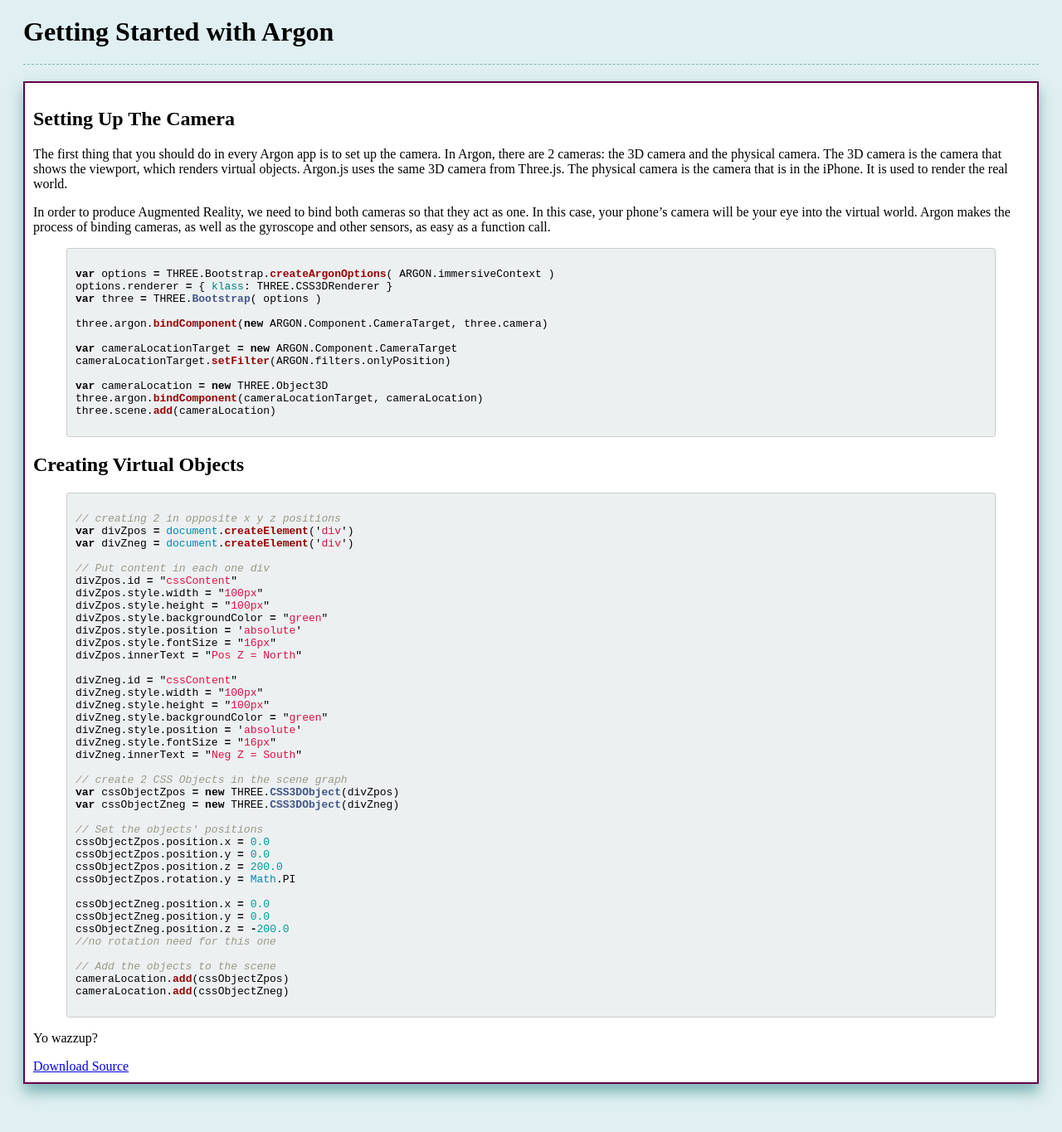
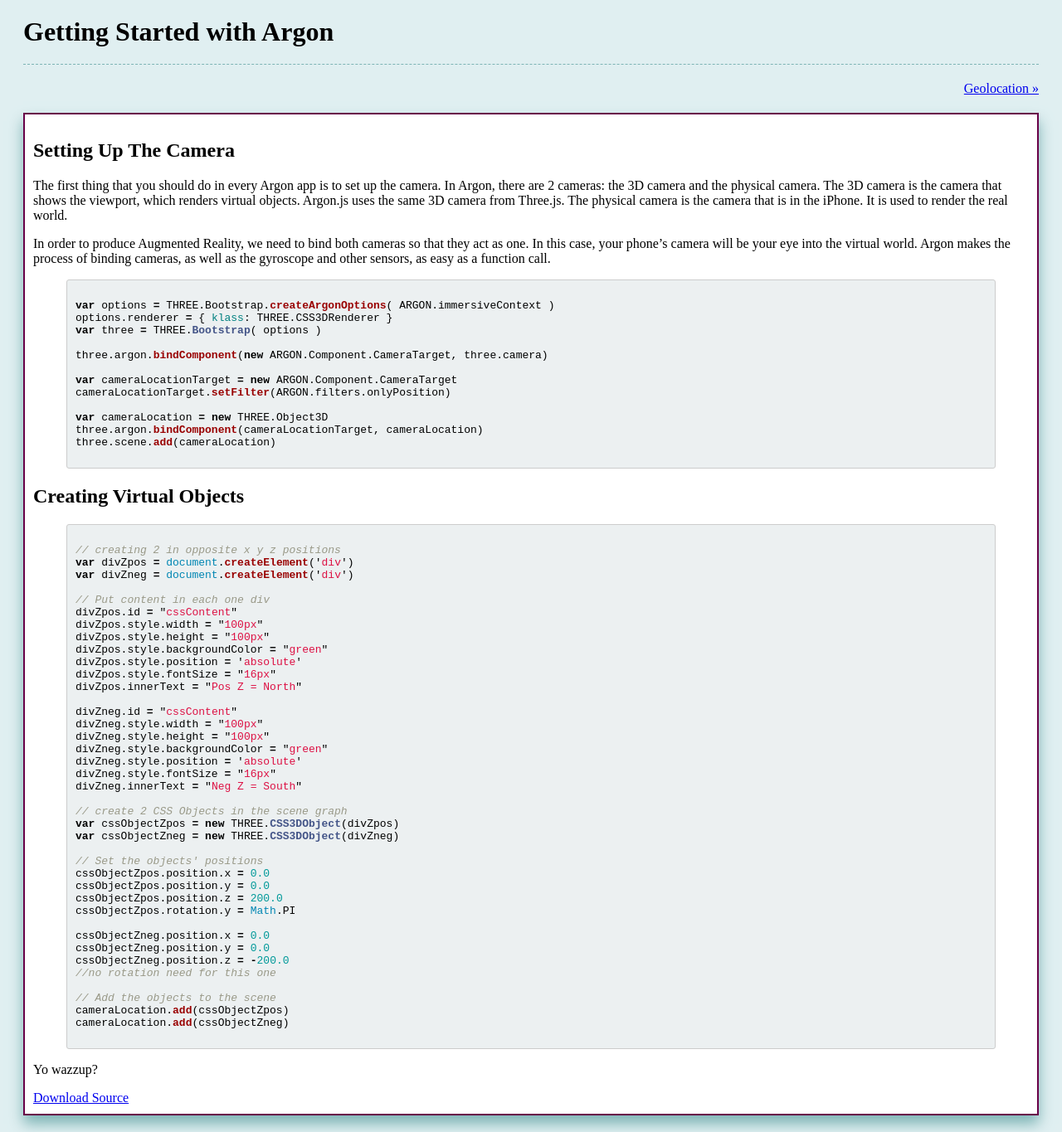
Before and after one commit to argonjs/argon-3-tutorials, a Jekyll site: the page built from _posts/2015-02-22-installation.md, in a window 1280 px wide. Shown: the whole page at 83% size. Built offline with Jekyll 4.4.1, drawn with Linux system fonts in a browser that asks for light colours; Markdown is read by kramdown in place of the engine named in the settings; before the commit the page ends 1327 px from its top, so only the background shows below that.

Commit message:
Add pagination in posts.

```diff
--- a/_config.yml
+++ b/_config.yml
@@ -5,3 +5,4 @@
 permalink: tutorials/:title.html
 description: Argon.js tutorial site.
 baseurl: /pages/ael/argon-tutorials
+paginate: 5
--- a/_layouts/post.html
+++ b/_layouts/post.html
@@ -3,6 +3,21 @@
 ---
 
 <h2 class="tutorial-heading">{{page.title}}</h2>
+<div id="page-navigation">
+        <div class="left">
+        {% if page.previous.url %}
+                <a href="{{page.previous.url}}" title="Previous Post:
+{{page.previous.title}}">&laquo; {{page.previous.title}}</a>
+        {% endif %}
+        </div>
+
+        <div class="right">
+        {% if page.next.url %}
+                <a href="{{page.next.url}}" title="next Post:
+{{page.next.title}}">{{page.next.title}} &raquo; </a>
+        {% endif %}
+        </div>
+</div>
 <div class="tutorial-body">
 	{{content}}
 	<a class="download-source" href="/ael/argon-tutorials/tree/master/{{ page.source_directory }}">Download Source</a>
--- a/style.css
+++ b/style.css
@@ -67,3 +67,17 @@
 	border: 1px solid #ccc;
 	border-radius: 3px;
 }
+
+#page-navigation {
+	clear: both;
+	overflow: hidden;
+	margin: 20px;
+}
+
+.left {
+	float: left;
+}
+
+.right {
+	float: right;
+}
```
Also changed, not shown: _posts/2015-03-24-geolocation.md (added, +11 -0 lines).
